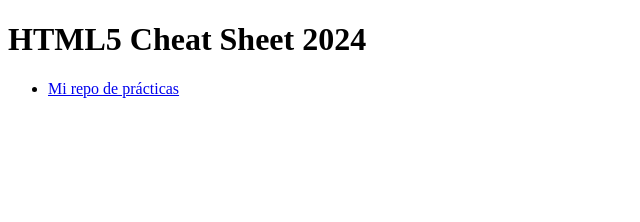
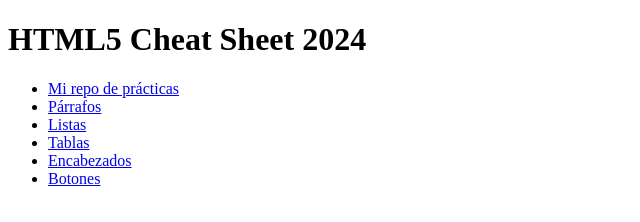
Before and after one commit to jaaristizabal2021/2023-2024-CSAAI-Practicas, a plain HTML site: page P1/S2/index.html in a window 1280 px wide. Shown: the whole page, without its empty margins (0-640 px from the left). Drawn offline with Linux system fonts and the light colour scheme.

Commit message:
index de S2

```diff
--- a/P1/S2/index.html
+++ b/P1/S2/index.html
@@ -9,6 +9,11 @@
     <h1>HTML5 Cheat Sheet 2024</h1>
     <ul>
         <li><a href="https://jaaristizabal2021.github.io/2023-2024-CSAAI-Practicas/">Mi repo de prácticas</a></li>
+        <li><a href="https://jaaristizabal2021.github.io/2023-2024-CSAAI-Practicas/P1/S2/parrafos.html">Párrafos</a></li>
+        <li><a href="https://jaaristizabal2021.github.io/2023-2024-CSAAI-Practicas/P1/S2/listas.html">Listas</a></li>
+        <li><a href="https://jaaristizabal2021.github.io/2023-2024-CSAAI-Practicas/P1/S2/tablas.html">Tablas</a></li>
+        <li><a href="https://jaaristizabal2021.github.io/2023-2024-CSAAI-Practicas/P1/S2/encabezados.html">Encabezados</a></li>
+        <li><a href="https://jaaristizabal2021.github.io/2023-2024-CSAAI-Practicas/P1/S2/botones.html">Botones</a></li>
     </ul>
 
 </body>
```
